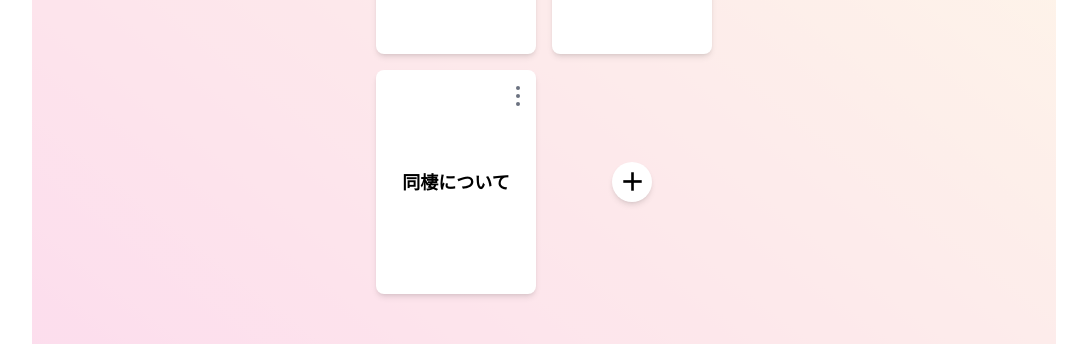
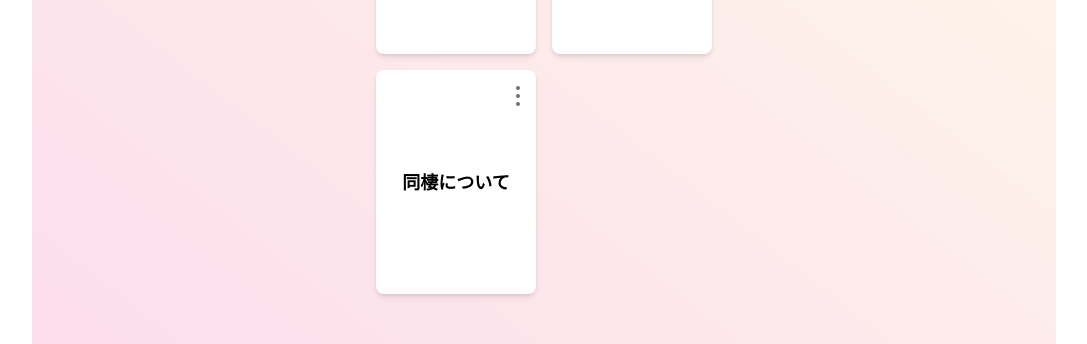
Before and after one commit to asasigure1209/talk-card, a React (Vite) app: page / in a window 1280 px wide. Shown: the part 386-730 px from the top of the page, without its empty margins (96-1183 px from the left). Built offline with nearby package versions, Linux system fonts and the light colour scheme.

Commit message:
comment out add Deck

```diff
--- a/src/Decks.tsx
+++ b/src/Decks.tsx
@@ -11,14 +11,14 @@ function Decks() {
           <DeckItem deckId={1} talkTheme="恋愛" />
           <DeckItem deckId={2} talkTheme="すきな◯◯◯" />
           <DeckItem deckId={3} talkTheme="同棲について" />
-          <div className="p-4 flex items-center justify-center">
+          {/* <div className="p-4 flex items-center justify-center">
             <button
               type="button"
               className="text-2xl font-extrabold rounded-full w-10 h-10 shadow-md bg-white"
             >
               ＋
             </button>
-          </div>
+          </div> */}
         </div>
       </main>
     </>
```
